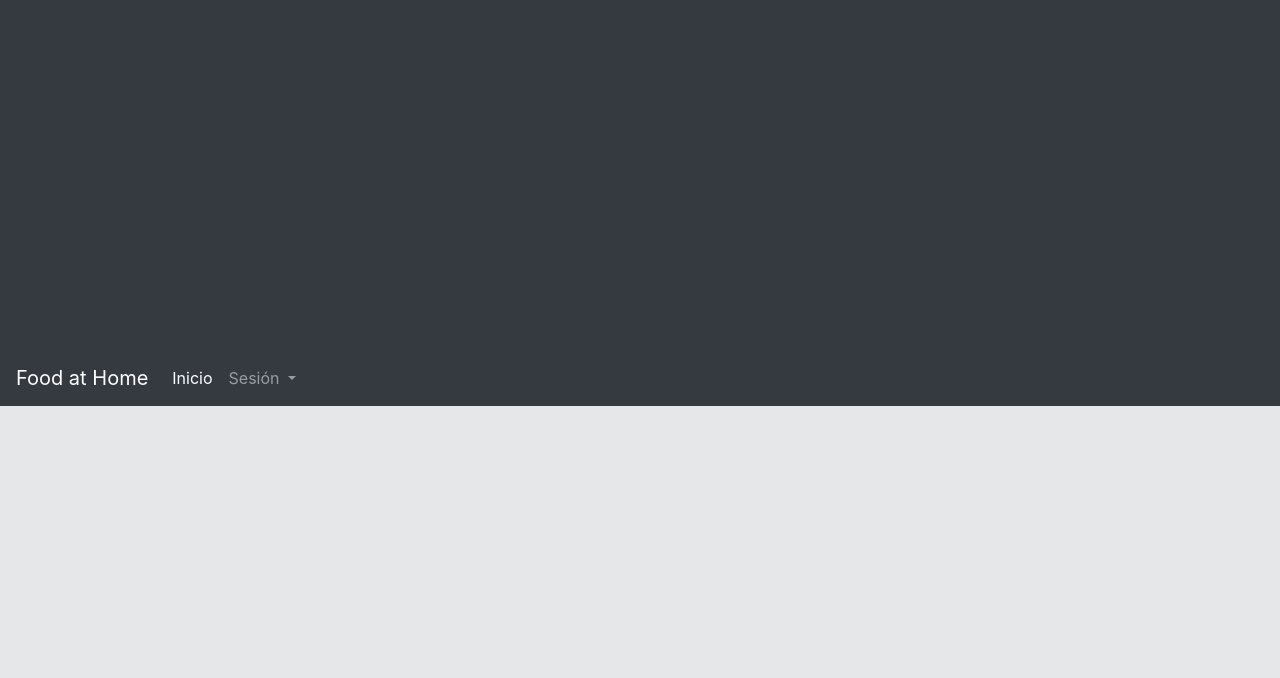
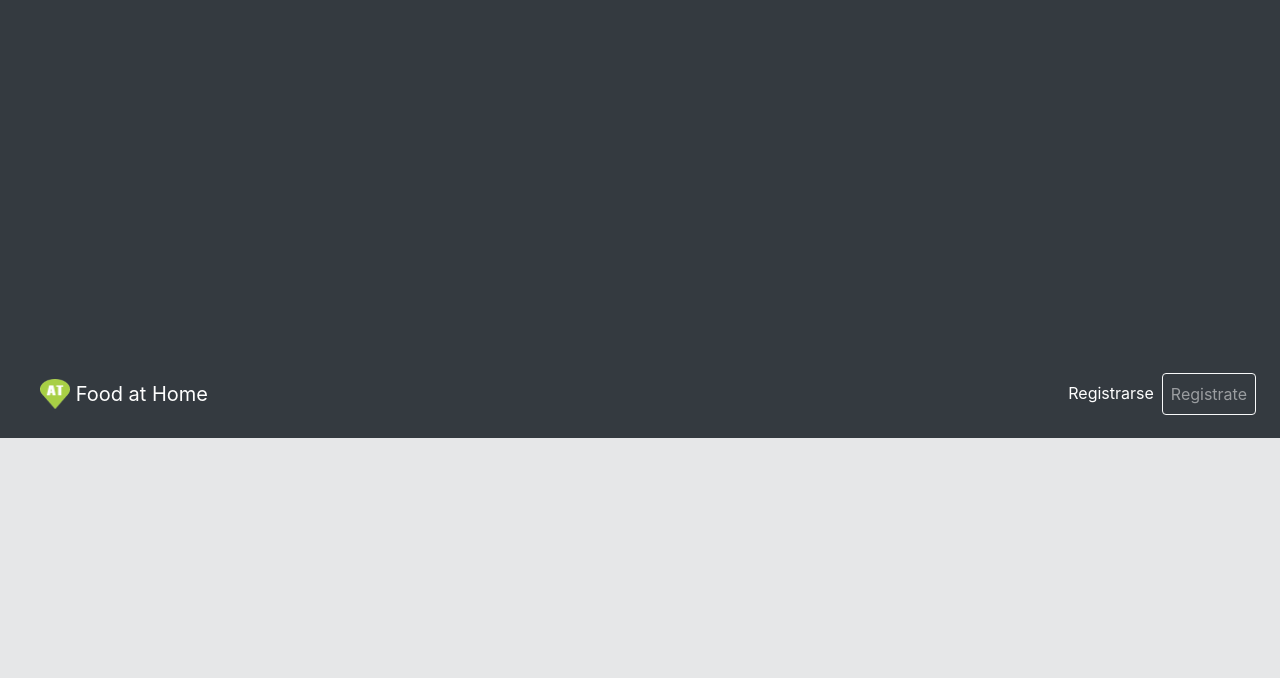
Before and after one commit to kebelandrade/project_food_at_home, a Django app: page / in a window 1280 px wide. Shown: the top 678 px of the page. Run offline with Django 3.2, Linux system fonts and the light colour scheme; some libraries are stand-ins or nearby versions.

Commit message:
frontend cambio en el Index

```diff
--- a/food_at_home/food_at_home/templates/Index.html
+++ b/food_at_home/food_at_home/templates/Index.html
@@ -14,8 +14,35 @@
 <header id="encabezado">
 
 </header>
+<div class="navbar navbar-expand-lg navbar-dark bg-dark d-flex justify-content-center sticky-top">
+    <div class="p-2 flex-grow-1 bd-highlight">
+        <nav class="navbar navbar-expand-lg navbar-dark bg-dark">
+            <button class="navbar-toggler" type="button" data-toggle="collapse" data-target="#navbarNav" aria-controls="navbarNav" aria-expanded="false" aria-label="Toggle navigation">
+                <span class="navbar-toggler-icon"></span>
+            </button>
+            <a class="navbar-brand" href="#">
+                <img src="{% static 'img/icon.png' %}" width="30" height="30" class="d-inline-block align-top" alt="">
+                Food at Home
+            </a>
+            <div class="collapse navbar-collapse" id="navbarNav">
+                <ul class="navbar-nav">
 
-<nav class="navbar navbar-expand-lg navbar-dark bg-dark sticky-top">
+                </ul>
+            </div>
+        </nav>
+    </div>
+    <div class="p-2 bd-highlight">
+        <ul class="navbar-nav">
+            <li class="nav-item active">
+                <a class="nav-link rounded-sm" href="#">Registrarse <span class="sr-only">(current)</span></a>
+            </li>
+            <li class="nav-item">
+                <a class="nav-link btn btn-dark border border-light" href="#">Registrate</a>
+            </li>
+        </ul>
+    </div>
+</div>
+{% comment %}<nav class="navbar navbar-expand-lg navbar-dark bg-dark sticky-top">
     <a class="navbar-brand" href="Index.html">Food at Home</a>
     <button class="navbar-toggler" type="button" data-toggle="collapse" data-target="#navbarNavDropdown" aria-controls="navbarNavDropdown" aria-expanded="false" aria-label="Toggle navigation">
         <span class="navbar-toggler-icon"></span>
@@ -36,7 +63,7 @@
             </li>
         </ul>
     </div>
-</nav>
+</nav>{% endcomment %}
 <section id="secciones">
 
 </section>
--- a/food_at_home/food_at_home/templates/administrador/componentes/opcionesMenu.html
+++ b/food_at_home/food_at_home/templates/administrador/componentes/opcionesMenu.html
@@ -2,7 +2,7 @@
 <div class="col-2 bg-dark">
     <div class="nav flex-column nav-pills bg-dark" id="v-pills-tab" role="tablist" aria-orientation="vertical">
         <a href="{% url "gestionUsuarios" %}" class="nav-link text-light" id="v-pills-home-tab"  role="tab" aria-controls="v-pills-home" aria-selected="true"><span class="icon-users"></span> Gestión de Usuarios</a>
-        <a class="nav-link text-light" id="v-pills-profile-tab" href="#v-pills-profile" role="tab" aria-controls="v-pills-profile" aria-selected="false"><span class="icon-location"></span> Gestión de Ciudades</a>
-        <a class="nav-link text-light" id="v-pills-messages-tab" href="#v-pills-messages" role="tab" aria-controls="v-pills-messages" aria-selected="false"> <span class="icon-office"></span> Gestión de Restaurante</a>
+        <a href="{% url "gestionCiudades" %}" class="nav-link text-light" id="v-pills-profile-tab" href="#v-pills-profile" role="tab" aria-controls="v-pills-profile" aria-selected="false"><span class="icon-location"></span> Gestión de Ciudades</a>
+        <a href="{% url "gestionRestaurante" %}" class="nav-link text-light" id="v-pills-messages-tab" href="#v-pills-messages" role="tab" aria-controls="v-pills-messages" aria-selected="false"> <span class="icon-office"></span> Gestión de Restaurante</a>
     </div>
 </div>
--- a/food_at_home/food_at_home/templates/login/login.html
+++ b/food_at_home/food_at_home/templates/login/login.html
@@ -11,6 +11,7 @@
     <link rel="shortcut icon" href="{% static 'img/icon.png' %}">
 </head>
 <body>
+
 <nav class="navbar navbar-expand-lg navbar-dark bg-dark sticky-top">
     <a class="navbar-brand" href="../../Index.html">Food at Home</a>
     <button class="navbar-toggler" type="button" data-toggle="collapse" data-target="#navbarNavDropdown" aria-controls="navbarNavDropdown" aria-expanded="false" aria-label="Toggle navigation">
@@ -34,7 +35,7 @@
     </div>
 </nav>
 <section id="secciones">
-    <form action="{% url "verificar" %}" method="post" id="form">
+    <form action="{% url "login" %}" method="post" id="form">
         {% csrf_token %}
         <div class="form-group">
             <div class="icon-user" id="logo">
--- a/food_at_home/food_at_home/views/index.py
+++ b/food_at_home/food_at_home/views/index.py
@@ -23,8 +23,8 @@ def login(request):
     password = request.POST.get('contra')
     validar = request.POST.get('validar')
 
-    if validar == 'si':
-        usuario = Usuario.objects.all().filter(email="correo",password="password")
+    if request.method == 'POST':
+        usuario = Usuario.objects.all().filter(email=correo,password=password)
         exito = True
     else:
         exito = False
```
Also changed, not shown: food_at_home/food_at_home/templates/login/componentes/footer.html (added, +10 -0 lines), food_at_home/food_at_home/templates/login/componentes/header.html (added, +40 -0 lines).
